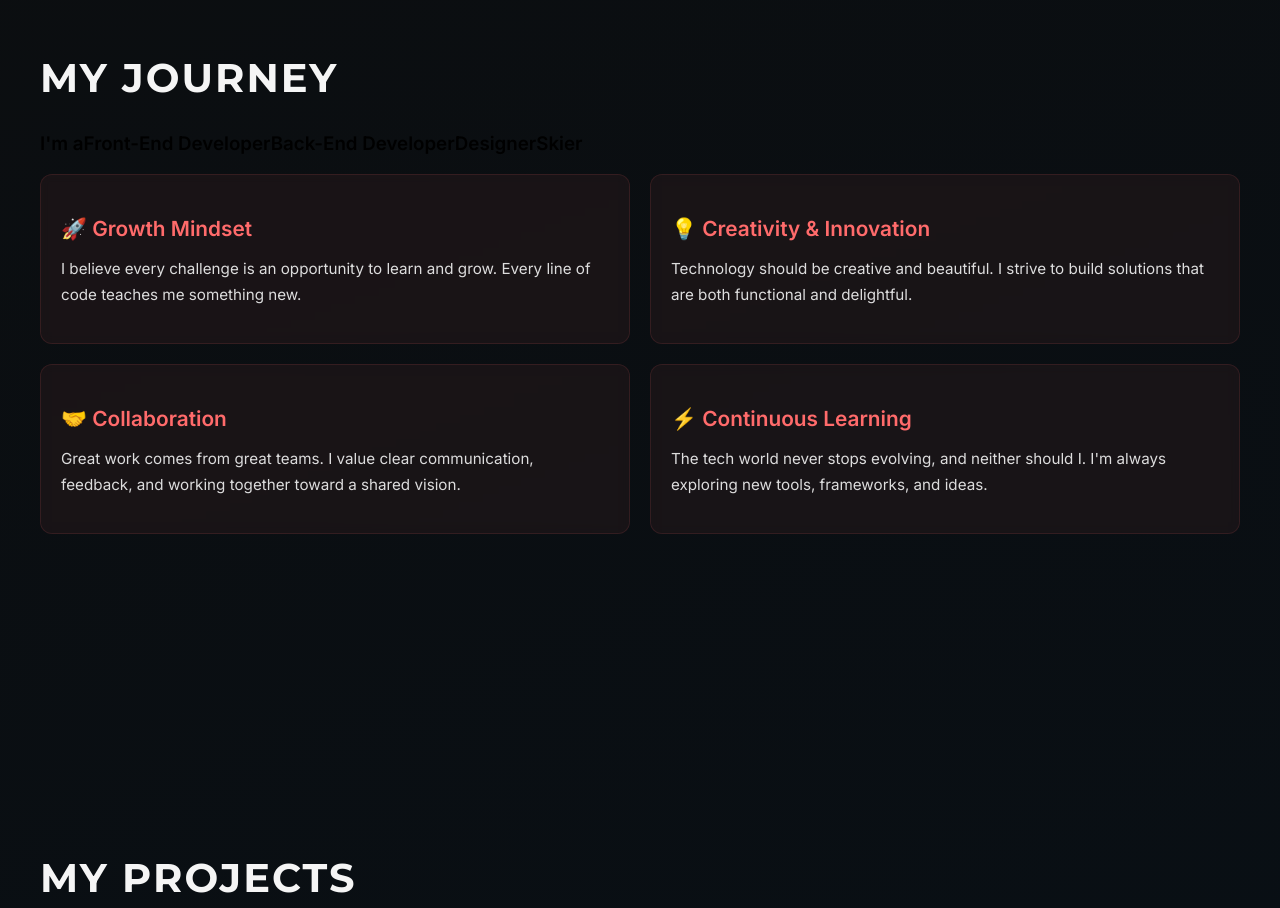
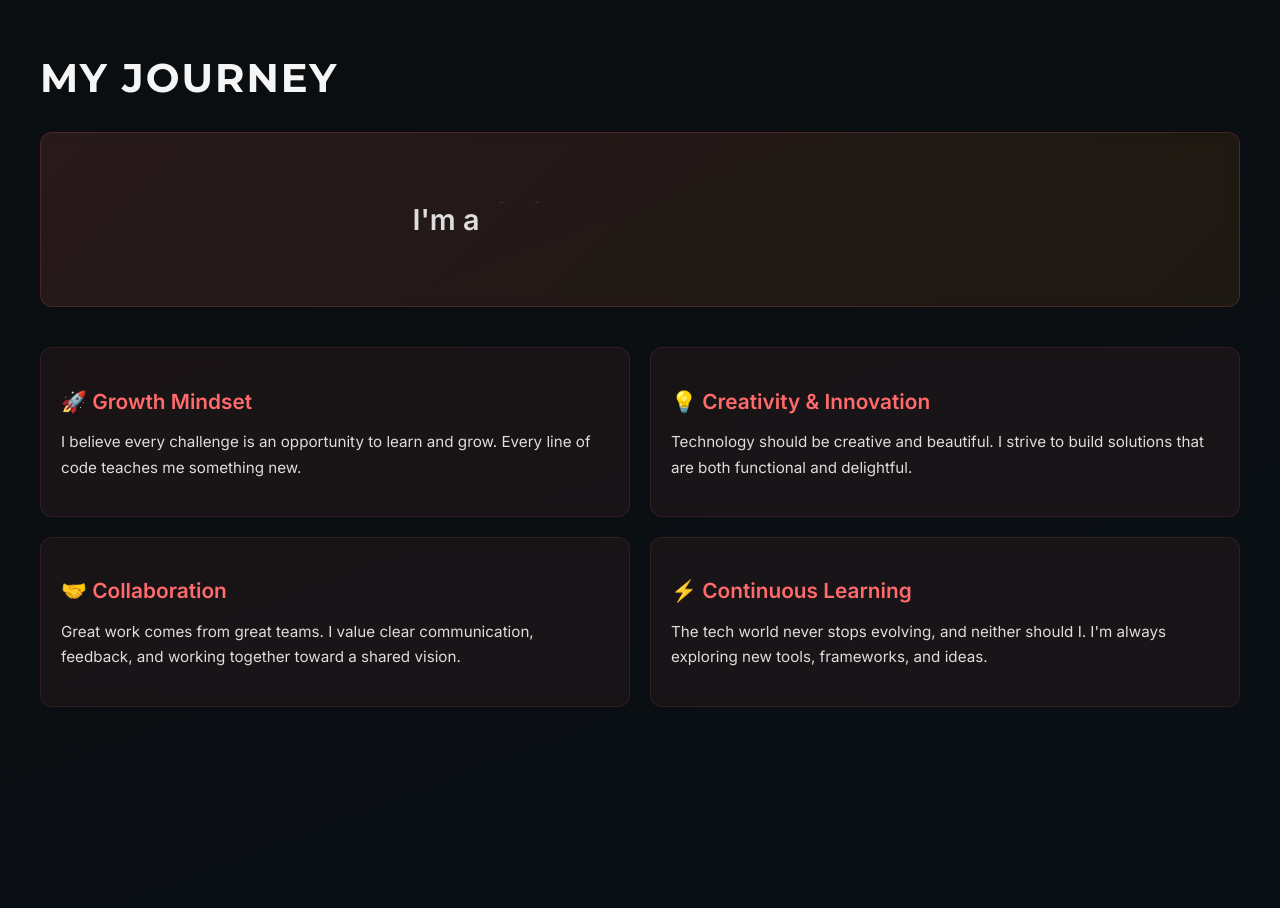
Before and after one commit to Wgannnn/CV, an Angular app: page /about in a window 1280 px wide. Shown: the part 860-1768 px from the top of the page. Built offline with nearby package versions, Linux system fonts and the light colour scheme.

Commit message:
updated ABOUT ME

```diff
--- a/src/app/read-about-me/read-about-me.css
+++ b/src/app/read-about-me/read-about-me.css
@@ -89,7 +89,63 @@
     font-size: 0.95rem;
     line-height: 1.7;
 }
+.rotating-card {
+    background: linear-gradient(135deg, rgba(255, 107, 107, 0.12), rgba(255, 152, 0, 0.08));
+    border: 1px solid rgba(255, 107, 107, 0.18);
+    border-radius: 12px;
+    padding: 40px 30px;
+    margin-bottom: 40px;
+    backdrop-filter: blur(5px);
+    text-align: center;
+}
 
+.rotating-card h3 {
+    font-family: 'Inter', sans-serif;
+    font-size: 1.8rem;
+    color: #ddd;
+    display: inline-flex;
+    gap: 8px;
+    white-space: nowrap;
+}
+
+/* KEEP THESE SPANS ✅ */
+.unbreakable {
+    white-space: nowrap;
+    color: #ddd;
+}
+
+/* ROTATING WORDS */
+
+.word-rotate {
+    position: relative;
+    width: 380px;
+    height: 1.2em;
+    overflow: hidden;
+    display: inline-block;
+}
+
+.word-rotate span {
+    position: absolute;
+    left: 0;
+    top: 0;
+    opacity: 0;
+    transform: translateY(100%) scale(0.8);
+    font-weight: 600;
+    animation: rotateWords 6s ease-in-out infinite;
+}
+
+.word-rotate span:nth-child(1) { color: #FF6B6B; animation-delay: 0s; }
+.word-rotate span:nth-child(2) { color: #FF8A65; animation-delay: 1.5s; }
+.word-rotate span:nth-child(3) { color: #FFB74D; animation-delay: 3s; }
+.word-rotate span:nth-child(4) { color: #FF6B6B; animation-delay: 4.5s; }
+
+@keyframes rotateWords {
+    0%   { opacity: 0; transform: translateY(100%) scale(0.8); }
+    10%  { opacity: 1; transform: translateY(0) scale(1); }
+    25%  { opacity: 1; }
+    35%  { opacity: 0; transform: translateY(-100%) scale(0.8); }
+    100% { opacity: 0; transform: translateY(-100%) scale(0.8); }
+}
 /* ================= PROJECTS ================= */
 
 .projects {
```
